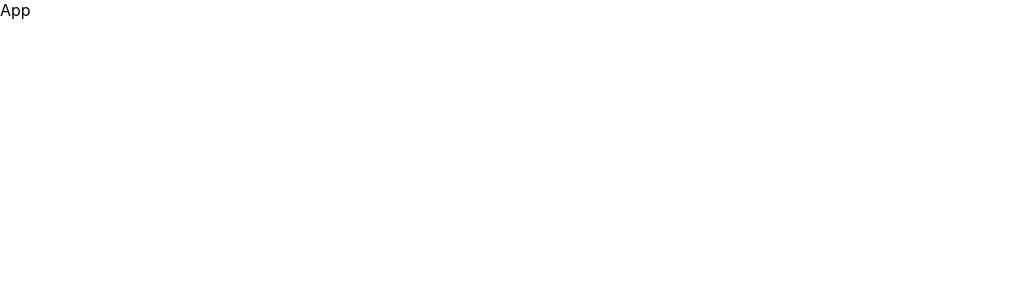
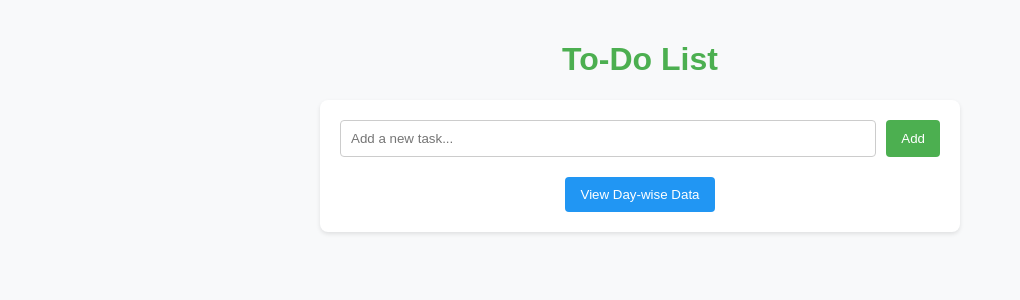
Before and after one commit to abhishek-7081/ToDo, a React (Create React App) app in the folder list/: page / in a window 1280 px wide. Shown: the top 300 px of the page, without its empty margins (0-1020 px from the left). Built offline with nearby package versions, Linux system fonts and the light colour scheme.

Commit message:
initial app complete

```diff
--- a/list/src/App.js
+++ b/list/src/App.js
@@ -1,35 +1,76 @@
-// import logo from './logo.svg';
-// import './App.css';
-
-// function App() {
-//   return (
-//     <div className="App">
-//       <header className="App-header">
-//         <img src={logo} className="App-logo" alt="logo" />
-//         <p>
-//           Edit <code>src/App.js</code> and save to reload.
-//         </p>
-//         <a
-//           className="App-link"
-//           href="https://reactjs.org"
-//           target="_blank"
-//           rel="noopener noreferrer"
-//         >
-//           Learn React
-//         </a>
-//       </header>
-//     </div>
-//   );
-// }
-
-
-
-import React from 'react'
+import React, { useState, useEffect } from "react";
+import Header from "./components/Header";
+import TodoForm from "./components/TodoForm";
+import TodoList from "./components/TodoList";
+import Popup from "./components/Popup";
+import "./styles/App.css";
 
 const App = () => {
+  const [todos, setTodos] = useState(
+    JSON.parse(localStorage.getItem("todos")) || []
+  );
+  const [showPopup, setShowPopup] = useState(false);
+
+  useEffect(() => {
+    localStorage.setItem("todos", JSON.stringify(todos));
+  }, [todos]);
+
+  const addTodo = (text) => {
+    const todayDate = new Date().toLocaleDateString();
+    setTodos([...todos, { text, completed: false, date: todayDate }]);
+  };
+
+  const toggleComplete = (index) => {
+    const newTodos = [...todos];
+    newTodos[index].completed = !newTodos[index].completed;
+    setTodos(newTodos);
+  };
+
+  const editTodo = (index) => {
+    const newTask = prompt("Edit your task:", todos[index].text);
+    if (newTask && newTask.trim() !== "") {
+      const newTodos = [...todos];
+      newTodos[index].text = newTask.trim();
+      setTodos(newTodos);
+    }
+  };
+
+  const deleteTodo = (index) => {
+    if (window.confirm("Are you sure you want to delete this task?")) {
+      const newTodos = [...todos];
+      newTodos.splice(index, 1);
+      setTodos(newTodos);
+    }
+  };
+
+  const viewDaywiseData = () => setShowPopup(true);
+
+  const closePopup = () => setShowPopup(false);
+
+  const daywiseData = todos.reduce((acc, todo) => {
+    acc[todo.date] = acc[todo.date] || [];
+    acc[todo.date].push(todo);
+    return acc;
+  }, {});
+
   return (
-    <div>App</div>
-  )
-}
+    <div className="app-container">
+      <Header />
+      <div className="todo-container">
+        <TodoForm addTodo={addTodo} />
+        <TodoList
+          todos={todos}
+          toggleComplete={toggleComplete}
+          editTodo={editTodo}
+          deleteTodo={deleteTodo}
+        />
+        <div className="daywise-data">
+          <button onClick={viewDaywiseData}>View Day-wise Data</button>
+        </div>
+      </div>
+      {showPopup && <Popup daywiseData={daywiseData} closePopup={closePopup} />}
+    </div>
+  );
+};
 
 export default App;
--- /dev/null
+++ b/list/src/components/Header.js
@@ -0,0 +1,7 @@
+import React from "react";
+
+const Header = () => (
+  <h1 style={{ textAlign: "center", color: "#4CAF50" }}>To-Do List</h1>
+);
+
+export default Header;
--- /dev/null
+++ b/list/src/components/Popup.js
@@ -0,0 +1,27 @@
+import React from "react";
+
+const Popup = ({ daywiseData, closePopup }) => (
+  <>
+    <div className="overlay" onClick={closePopup}></div>
+    <div className="popup">
+      <h3>Day-wise To-Do List</h3>
+      <ul>
+        {Object.entries(daywiseData).map(([date, tasks], index) => (
+          <li key={index}>
+            {date}
+            <ul>
+              {tasks.map((task, idx) => (
+                <li key={idx}>
+                  - {task.text} [{task.completed ? "Completed" : "Pending"}]
+                </li>
+              ))}
+            </ul>
+          </li>
+        ))}
+      </ul>
+      <button onClick={closePopup}>Close</button>
+    </div>
+  </>
+);
+
+export default Popup;
--- /dev/null
+++ b/list/src/components/TodoForm.js
@@ -0,0 +1,29 @@
+import React, { useState } from "react";
+
+const TodoForm = ({ addTodo }) => {
+  const [newTodo, setNewTodo] = useState("");
+
+  const handleSubmit = (e) => {
+    e.preventDefault();
+    if (newTodo.trim() === "") {
+      alert("Please enter a task.");
+      return;
+    }
+    addTodo(newTodo);
+    setNewTodo("");
+  };
+
+  return (
+    <div className="todo-header">
+      <input
+        type="text"
+        value={newTodo}
+        onChange={(e) => setNewTodo(e.target.value)}
+        placeholder="Add a new task..."
+      />
+      <button onClick={handleSubmit}>Add</button>
+    </div>
+  );
+};
+
+export default TodoForm;
--- /dev/null
+++ b/list/src/components/TodoItem.js
@@ -0,0 +1,20 @@
+import React from "react";
+
+const TodoItem = ({ todo, index, toggleComplete, editTodo, deleteTodo }) => (
+  <li className={`todo-item ${todo.completed ? "completed" : ""}`}>
+    <span>{todo.text}</span>
+    <div className="todo-actions">
+      <button className="complete" onClick={() => toggleComplete(index)}>
+        Complete
+      </button>
+      <button className="edit" onClick={() => editTodo(index)}>
+        Edit
+      </button>
+      <button className="delete" onClick={() => deleteTodo(index)}>
+        Delete
+      </button>
+    </div>
+  </li>
+);
+
+export default TodoItem;
--- /dev/null
+++ b/list/src/components/TodoList.js
@@ -0,0 +1,19 @@
+import React from "react";
+import TodoItem from "./TodoItem";
+
+const TodoList = ({ todos, toggleComplete, editTodo, deleteTodo }) => (
+  <ul className="todo-list">
+    {todos.map((todo, index) => (
+      <TodoItem
+        key={index}
+        todo={todo}
+        index={index}
+        toggleComplete={toggleComplete}
+        editTodo={editTodo}
+        deleteTodo={deleteTodo}
+      />
+    ))}
+  </ul>
+);
+
+export default TodoList;
--- /dev/null
+++ b/list/src/styles/App.css
@@ -0,0 +1,183 @@
+body {
+    font-family: Arial, sans-serif;
+    background-color: #f8f9fa;
+    margin: 0;
+    padding: 20px;
+  }
+
+  h1 {
+    text-align: center;
+    color: #4CAF50;
+  }
+
+  .todo-container {
+    max-width: 600px;
+    margin: 0 auto;
+    background-color: #ffffff;
+    box-shadow: 0 2px 4px rgba(0, 0, 0, 0.1);
+    border-radius: 8px;
+    overflow: hidden;
+    padding: 20px;
+  }
+
+  .todo-header {
+    display: flex;
+    justify-content: space-between;
+    margin-bottom: 20px;
+  }
+
+  .todo-header input {
+    flex: 1;
+    padding: 10px;
+    border: 1px solid #ccc;
+    border-radius: 4px;
+    margin-right: 10px;
+  }
+
+  .todo-header button {
+    padding: 10px 15px;
+    background-color: #4CAF50;
+    color: #ffffff;
+    border: none;
+    border-radius: 4px;
+    cursor: pointer;
+    transition: background-color 0.3s;
+  }
+
+  .todo-header button:hover {
+    background-color: #45a049;
+  }
+
+  .todo-list {
+    list-style: none;
+    padding: 0;
+    margin: 0;
+  }
+
+  .todo-item {
+    display: flex;
+    justify-content: space-between;
+    align-items: center;
+    padding: 10px;
+    border-bottom: 1px solid #ddd;
+  }
+
+  .todo-item:last-child {
+    border-bottom: none;
+  }
+
+  .todo-item.completed span {
+    text-decoration: line-through;
+    color: #888;
+  }
+
+  .todo-actions button {
+    margin-left: 5px;
+    padding: 5px 10px;
+    border: none;
+    border-radius: 4px;
+    cursor: pointer;
+    transition: background-color 0.3s;
+  }
+
+  .todo-actions .edit {
+    background-color: #ffc107;
+    color: #fff;
+  }
+
+  .todo-actions .edit:hover {
+    background-color: #e0a800;
+  }
+
+  .todo-actions .delete {
+    background-color: #f44336;
+    color: #fff;
+  }
+
+  .todo-actions .delete:hover {
+    background-color: #d32f2f;
+  }
+
+  .todo-actions .complete {
+    background-color: #4CAF50;
+    color: #fff;
+  }
+
+  .todo-actions .complete:hover {
+    background-color: #45a049;
+  }
+
+  .daywise-data {
+    margin-top: 20px;
+    text-align: center;
+  }
+
+  .daywise-data button {
+    padding: 10px 15px;
+    background-color: #2196F3;
+    color: #ffffff;
+    border: none;
+    border-radius: 4px;
+    cursor: pointer;
+    transition: background-color 0.3s;
+  }
+
+  .daywise-data button:hover {
+    background-color: #1976D2;
+  }
+
+  .popup {
+    position: fixed;
+    top: 50%;
+    left: 50%;
+    transform: translate(-50%, -50%);
+    background-color: #ffffff;
+    box-shadow: 0 4px 8px rgba(0, 0, 0, 0.2);
+    border-radius: 8px;
+    width: 300px;
+    padding: 20px;
+    text-align: center;
+    display: none;
+    z-index: 1000;
+  }
+
+  .popup h3 {
+    margin-top: 0;
+    color: #4CAF50;
+  }
+
+  .popup ul {
+    list-style: none;
+    padding: 0;
+  }
+
+  .popup ul li {
+    margin: 5px 0;
+    text-align: left;
+  }
+
+  .popup button {
+    margin-top: 10px;
+    padding: 10px 15px;
+    background-color: #f44336;
+    color: #ffffff;
+    border: none;
+    border-radius: 4px;
+    cursor: pointer;
+    transition: background-color 0.3s;
+  }
+
+  .popup button:hover {
+    background-color: #d32f2f;
+  }
+
+  .overlay {
+    position: fixed;
+    top: 0;
+    left: 0;
+    width: 100%;
+    height: 100%;
+    background-color: rgba(0, 0, 0, 0.5);
+    display: none;
+    z-index: 999;
+  }
```
Also changed, not shown: list/src/App.css (deleted, +0 -38 lines), list/src/styles/Todo.css (added).
